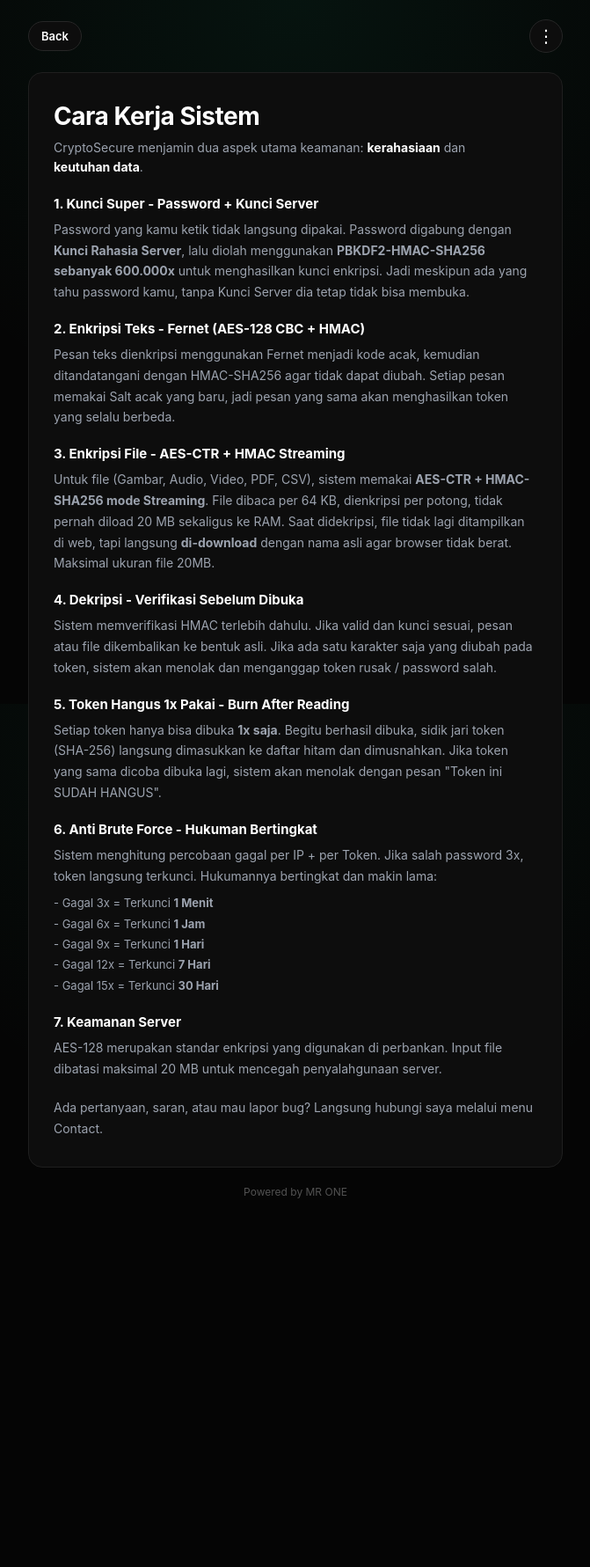
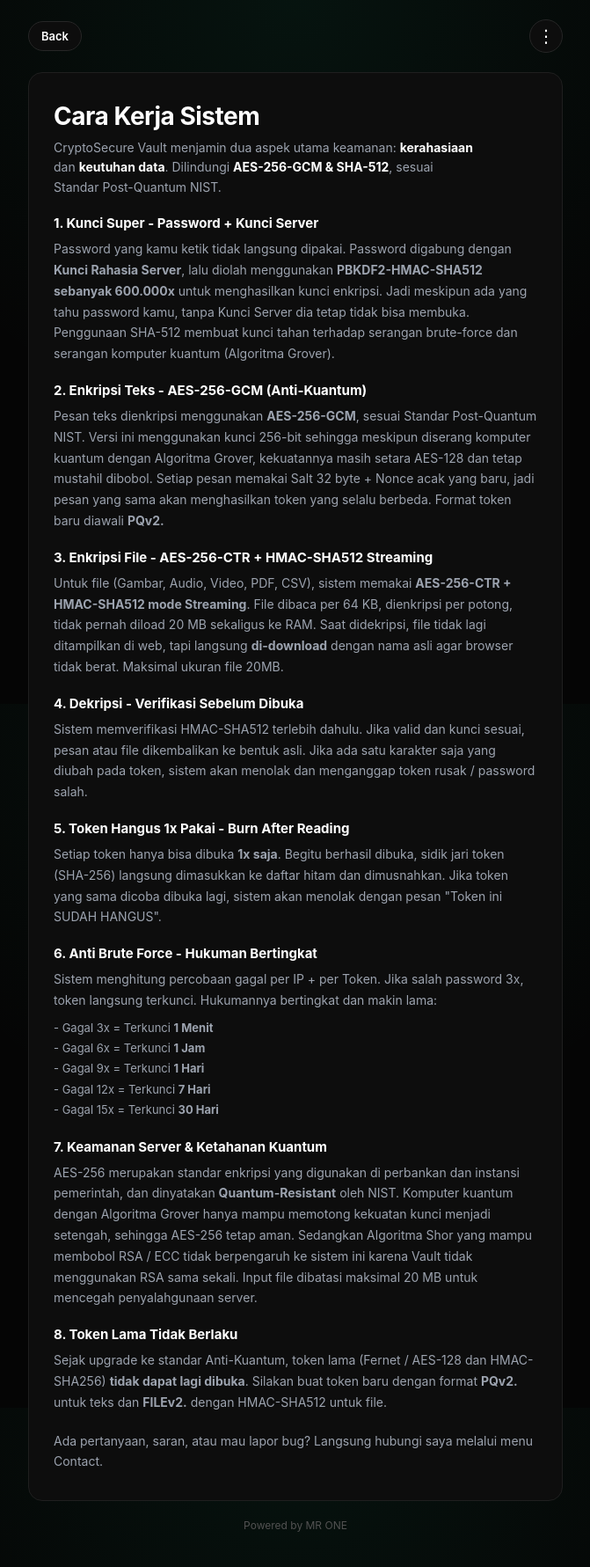
Before and after one commit to mrone61/cry, a Python web app: template templates/about.html in a window 1280 px wide. Shown: the whole page at 88% size, without its empty margins (304-975 px from the left). Before the commit the page ends 1362 px from the top, so only its background shows below. Run offline with Jinja, Linux system fonts and the light colour scheme; the template is opened without the code that fills it, so the values that code supplies are empty.

Commit message:
Update about.html

```diff
--- a/templates/about.html
+++ b/templates/about.html
@@ -3,7 +3,7 @@
 <head>
     <meta charset="UTF-8">
     <meta name="viewport" content="width=device-width, initial-scale=1.0">
-    <title>About</title>
+    <title>About - CryptoSecure Vault</title>
     <link rel="stylesheet" href="{{ url_for('static', filename='style.css') }}">
 </head>
 <body>
@@ -22,20 +22,20 @@
     <div class="container">
         <div class="card" style="text-align:left;">
             <h1 style="text-align:left;">Cara Kerja Sistem</h1>
-            <p class="subjudul" style="margin:0; text-align:left;">CryptoSecure menjamin dua aspek utama keamanan: <b>kerahasiaan</b> dan <b>keutuhan data</b>.</p>
+            <p class="subjudul" style="margin:0; text-align:left;">CryptoSecure Vault menjamin dua aspek utama keamanan: <b>kerahasiaan</b> dan <b>keutuhan data</b>. Dilindungi <b>AES-256-GCM & SHA-512</b>, sesuai Standar Post-Quantum NIST.</p>
 
             <div class="about-list">
                 <h3>1. Kunci Super - Password + Kunci Server</h3>
-                <p>Password yang kamu ketik tidak langsung dipakai. Password digabung dengan <b>Kunci Rahasia Server</b>, lalu diolah menggunakan <b>PBKDF2-HMAC-SHA256 sebanyak 600.000x</b> untuk menghasilkan kunci enkripsi. Jadi meskipun ada yang tahu password kamu, tanpa Kunci Server dia tetap tidak bisa membuka.</p>
+                <p>Password yang kamu ketik tidak langsung dipakai. Password digabung dengan <b>Kunci Rahasia Server</b>, lalu diolah menggunakan <b>PBKDF2-HMAC-SHA512 sebanyak 600.000x</b> untuk menghasilkan kunci enkripsi. Jadi meskipun ada yang tahu password kamu, tanpa Kunci Server dia tetap tidak bisa membuka. Penggunaan SHA-512 membuat kunci tahan terhadap serangan brute-force dan serangan komputer kuantum (Algoritma Grover).</p>
 
-                <h3>2. Enkripsi Teks - Fernet (AES-128 CBC + HMAC)</h3>
-                <p>Pesan teks dienkripsi menggunakan Fernet menjadi kode acak, kemudian ditandatangani dengan HMAC-SHA256 agar tidak dapat diubah. Setiap pesan memakai Salt acak yang baru, jadi pesan yang sama akan menghasilkan token yang selalu berbeda.</p>
+                <h3>2. Enkripsi Teks - AES-256-GCM (Anti-Kuantum)</h3>
+                <p>Pesan teks dienkripsi menggunakan <b>AES-256-GCM</b>, sesuai Standar Post-Quantum NIST. Versi ini menggunakan kunci 256-bit sehingga meskipun diserang komputer kuantum dengan Algoritma Grover, kekuatannya masih setara AES-128 dan tetap mustahil dibobol. Setiap pesan memakai Salt 32 byte + Nonce acak yang baru, jadi pesan yang sama akan menghasilkan token yang selalu berbeda. Format token baru diawali <b>PQv2.</b></p>
 
-                <h3>3. Enkripsi File - AES-CTR + HMAC Streaming</h3>
-                <p>Untuk file (Gambar, Audio, Video, PDF, CSV), sistem memakai <b>AES-CTR + HMAC-SHA256 mode Streaming</b>. File dibaca per 64 KB, dienkripsi per potong, tidak pernah diload 20 MB sekaligus ke RAM. Saat didekripsi, file tidak lagi ditampilkan di web, tapi langsung <b>di-download</b> dengan nama asli agar browser tidak berat. Maksimal ukuran file 20MB.</p>
+                <h3>3. Enkripsi File - AES-256-CTR + HMAC-SHA512 Streaming</h3>
+                <p>Untuk file (Gambar, Audio, Video, PDF, CSV), sistem memakai <b>AES-256-CTR + HMAC-SHA512 mode Streaming</b>. File dibaca per 64 KB, dienkripsi per potong, tidak pernah diload 20 MB sekaligus ke RAM. Saat didekripsi, file tidak lagi ditampilkan di web, tapi langsung <b>di-download</b> dengan nama asli agar browser tidak berat. Maksimal ukuran file 20MB.</p>
 
                 <h3>4. Dekripsi - Verifikasi Sebelum Dibuka</h3>
-                <p>Sistem memverifikasi HMAC terlebih dahulu. Jika valid dan kunci sesuai, pesan atau file dikembalikan ke bentuk asli. Jika ada satu karakter saja yang diubah pada token, sistem akan menolak dan menganggap token rusak / password salah.</p>
+                <p>Sistem memverifikasi HMAC-SHA512 terlebih dahulu. Jika valid dan kunci sesuai, pesan atau file dikembalikan ke bentuk asli. Jika ada satu karakter saja yang diubah pada token, sistem akan menolak dan menganggap token rusak / password salah.</p>
 
                 <h3>5. Token Hangus 1x Pakai - Burn After Reading</h3>
                 <p>Setiap token hanya bisa dibuka <b>1x saja</b>. Begitu berhasil dibuka, sidik jari token (SHA-256) langsung dimasukkan ke daftar hitam dan dimusnahkan. Jika token yang sama dicoba dibuka lagi, sistem akan menolak dengan pesan "Token ini SUDAH HANGUS".</p>
@@ -50,8 +50,11 @@
                 - Gagal 15x = Terkunci <b>30 Hari</b>
                 </p>
 
-                <h3>7. Keamanan Server</h3>
-                <p>AES-128 merupakan standar enkripsi yang digunakan di perbankan. Input file dibatasi maksimal 20 MB untuk mencegah penyalahgunaan server.</p>
+                <h3>7. Keamanan Server & Ketahanan Kuantum</h3>
+                <p>AES-256 merupakan standar enkripsi yang digunakan di perbankan dan instansi pemerintah, dan dinyatakan <b>Quantum-Resistant</b> oleh NIST. Komputer kuantum dengan Algoritma Grover hanya mampu memotong kekuatan kunci menjadi setengah, sehingga AES-256 tetap aman. Sedangkan Algoritma Shor yang mampu membobol RSA / ECC tidak berpengaruh ke sistem ini karena Vault tidak menggunakan RSA sama sekali. Input file dibatasi maksimal 20 MB untuk mencegah penyalahgunaan server.</p>
+
+                <h3>8. Token Lama Tidak Berlaku</h3>
+                <p>Sejak upgrade ke standar Anti-Kuantum, token lama (Fernet / AES-128 dan HMAC-SHA256) <b>tidak dapat lagi dibuka</b>. Silakan buat token baru dengan format <b>PQv2.</b> untuk teks dan <b>FILEv2.</b> dengan HMAC-SHA512 untuk file.</p>
 
                 <br>
                 <p>Ada pertanyaan, saran, atau mau lapor bug? Langsung hubungi saya melalui menu Contact.</p>
@@ -73,4 +76,4 @@
         }
     </script>
 </body>
-                                                                     </html>
+</html>
```
